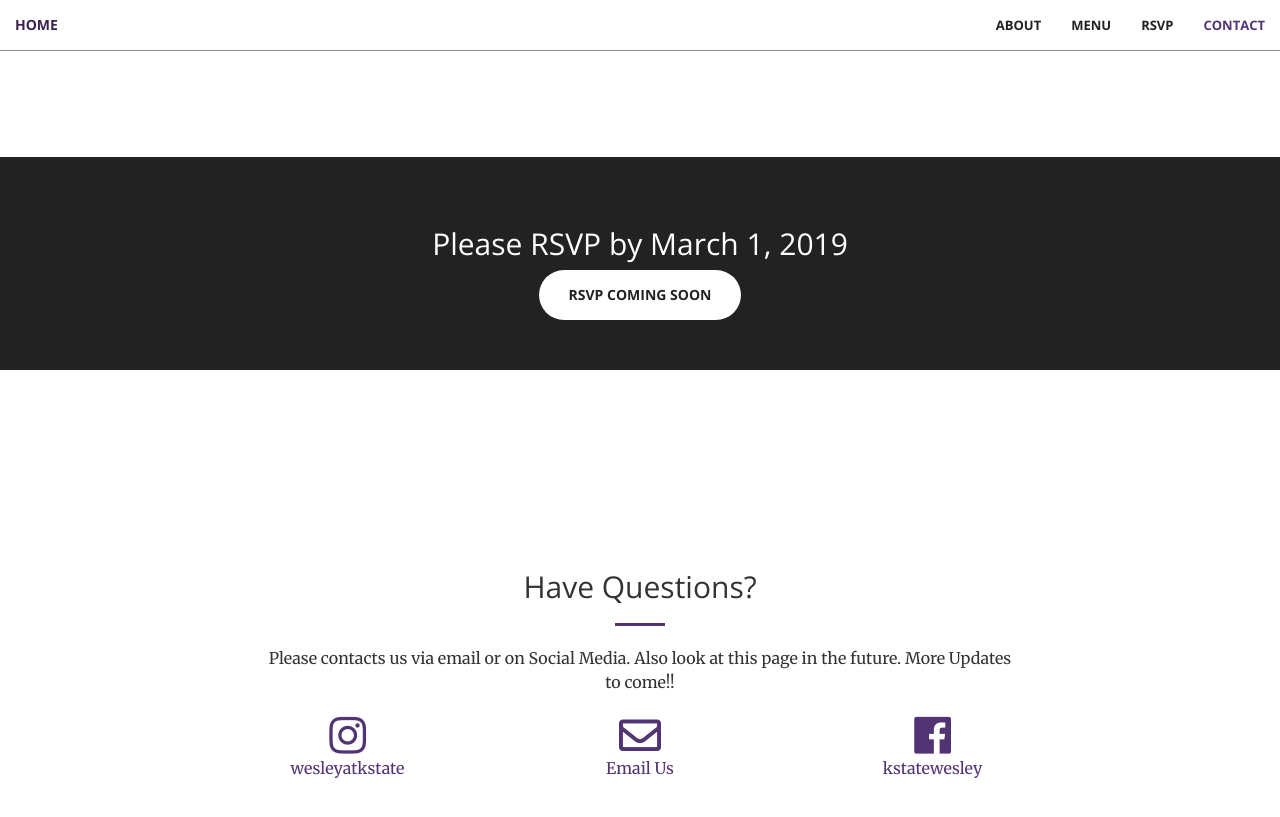
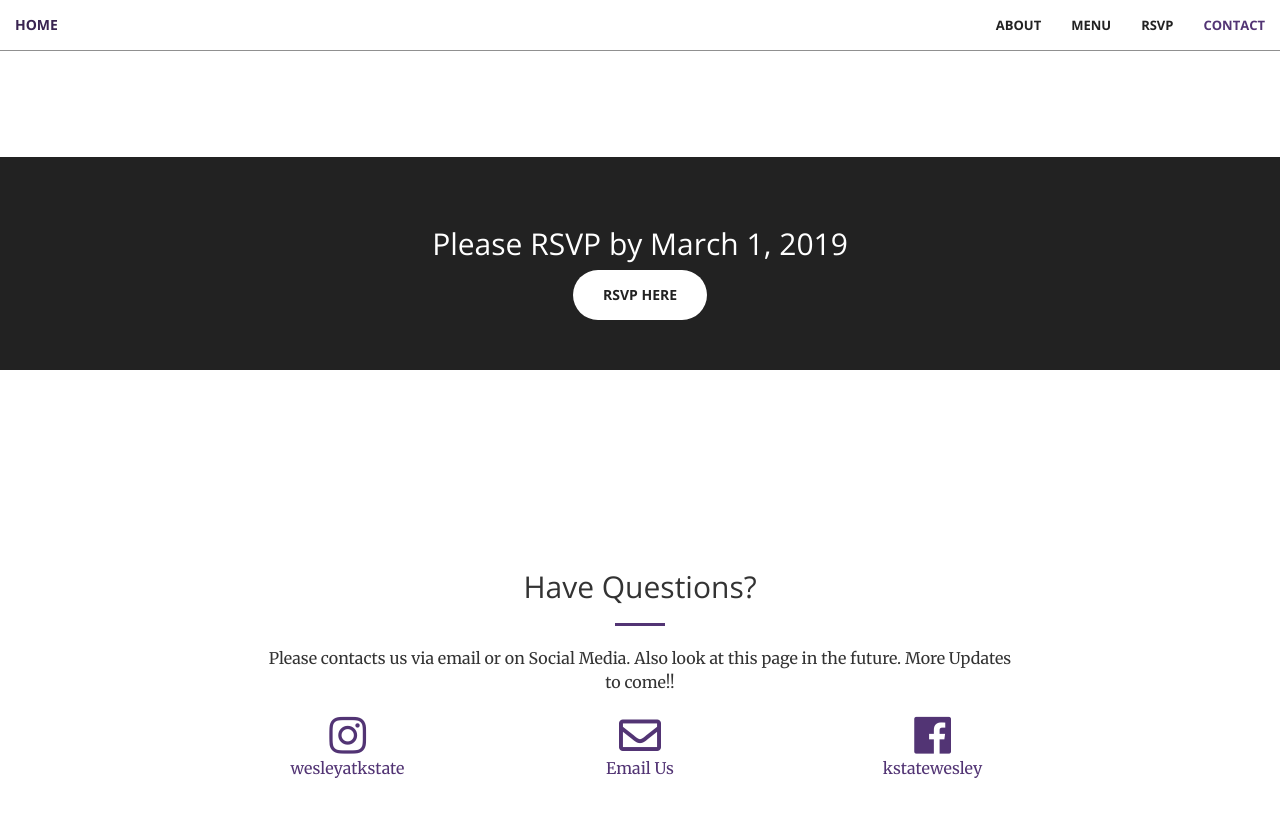
Before and after one commit to KSUWesley/KSUWesley.github.io, a Jekyll site: the page built from index.html, in a window 1280 px wide and 900 px high, scrolled down 1829 px. Shown: the top 817 px of the window. Built offline with Jekyll 4.4.1, drawn with Linux system fonts in a browser that asks for light colours; nearby versions of some CDN libraries.

Commit message:
remove rsvp soon to now

```diff
--- a/_includes/rsvp.html
+++ b/_includes/rsvp.html
@@ -3,7 +3,7 @@
         <div class="container text-center">
             <div class="rsvp">
                 <h2>Please RSVP by March 1, 2019</h2>
-                <a href="https://goo.gl/forms/pOntFH0qOEuOICew1" class="btn btn-default btn-xl wow tada">RSVP Coming Soon</a>
+                <a href="https://goo.gl/forms/pOntFH0qOEuOICew1" class="btn btn-default btn-xl wow tada">RSVP Here</a>
 
             </div>
         </div>
```
